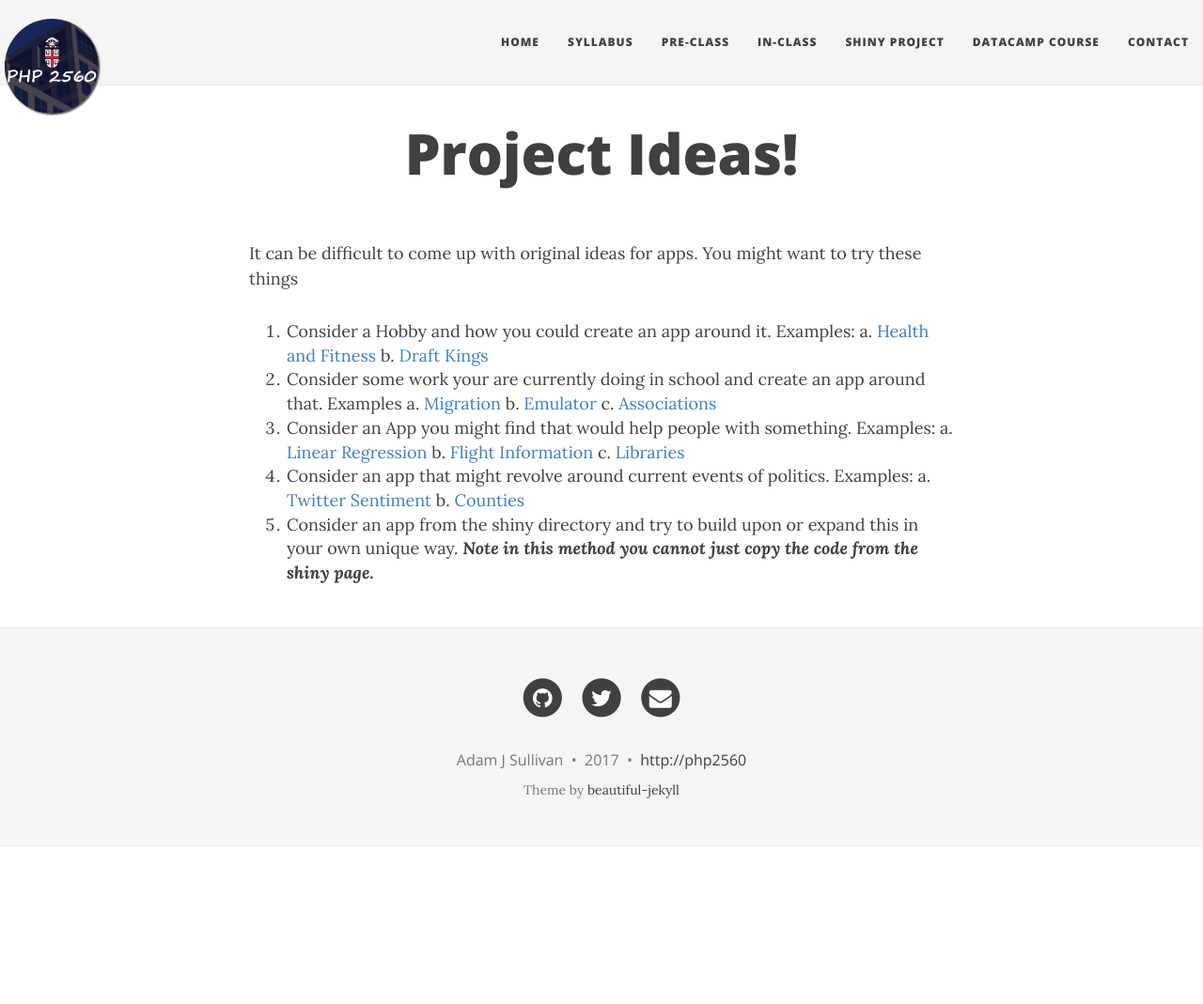
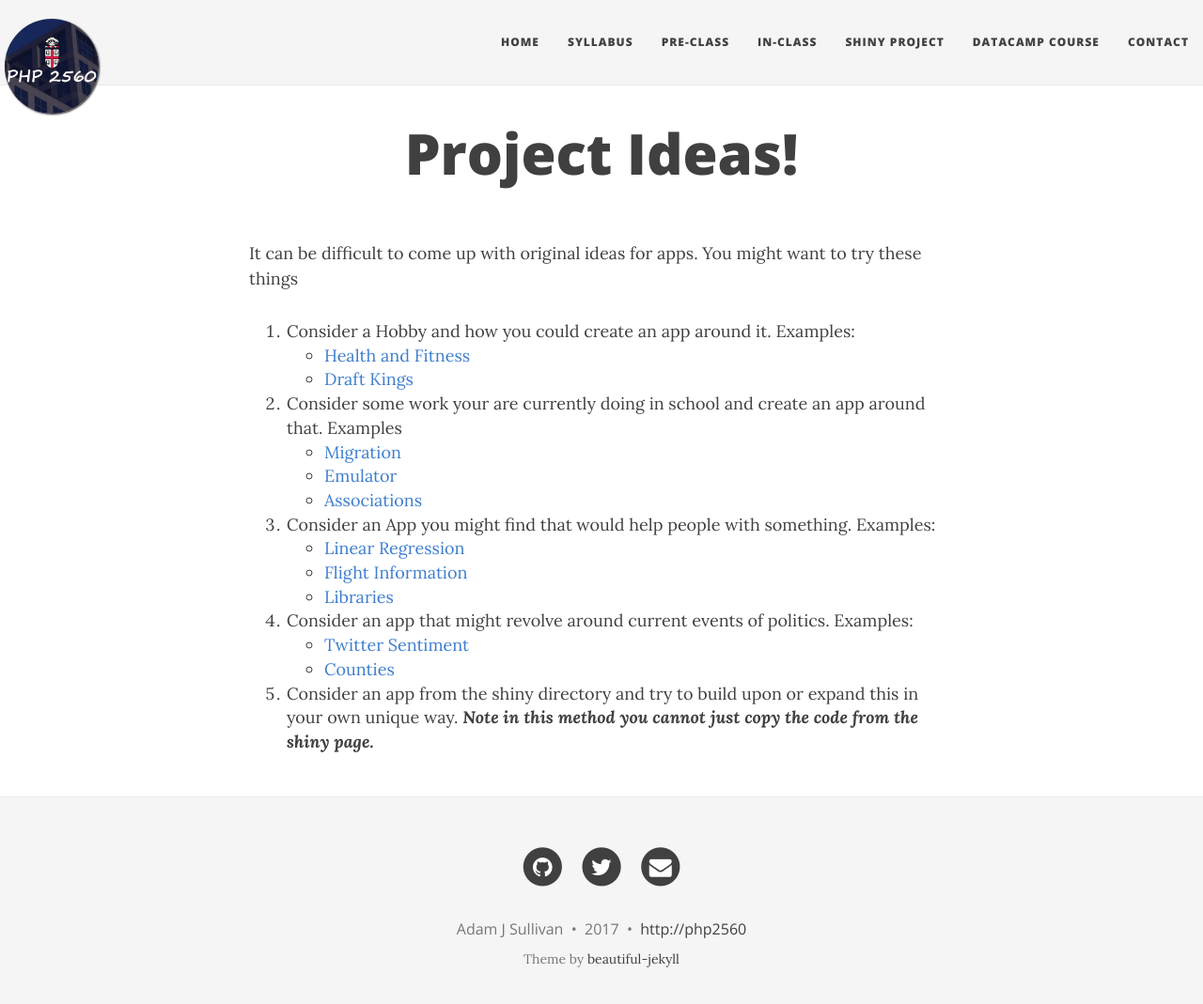
Before and after one commit to php2560/php2560.github.io, a Jekyll site: the page built from ideas.md, in a window 1280 px wide and 1082 px high. Shown: the top 1069 px of the window at 94% size. Built offline with Jekyll 4.4.1, drawn with Linux system fonts in a browser that asks for light colours; nearby versions of some CDN libraries.

```diff
--- a/ideas.md
+++ b/ideas.md
@@ -9,17 +9,17 @@ published: true
 It can be difficult to come up with original ideas for apps. You might want to try these things
 
 1. Consider a Hobby and how you could create an app around it. Examples:
-    a. [Health and Fitness](https://github.com/php2560/Final_Projects/tree/master/01_Spring_2016/02_Health_Fitness)
-    b. [Draft Kings](https://github.com/php2560/Final_Projects/tree/master/01_Spring_2016/01_Draft_Kings)
+    - [Health and Fitness](https://github.com/php2560/Final_Projects/tree/master/01_Spring_2016/02_Health_Fitness)
+    - [Draft Kings](https://github.com/php2560/Final_Projects/tree/master/01_Spring_2016/01_Draft_Kings)
 2. Consider some work your are currently doing in school and create an app around that. Examples
-    a. [Migration](https://github.com/php2560/Final_Projects/tree/master/02_Fall_2016/04_Migration)
-    b. [Emulator](https://github.com/php2560/Final_Projects/tree/master/01_Spring_2016/06_Emulator)
-    c. [Associations](https://github.com/php2560/Final_Projects/tree/master/01_Spring_2016/05_Associations)
+    - [Migration](https://github.com/php2560/Final_Projects/tree/master/02_Fall_2016/04_Migration)
+    - [Emulator](https://github.com/php2560/Final_Projects/tree/master/01_Spring_2016/06_Emulator)
+    - [Associations](https://github.com/php2560/Final_Projects/tree/master/01_Spring_2016/05_Associations)
 3. Consider an App you might find that would help people with something. Examples:
-    a. [Linear Regression](https://github.com/php2560/Final_Projects/tree/master/01_Spring_2016/04_Linear_Regression)
-    b. [Flight Information](https://github.com/php2560/Final_Projects/tree/master/02_Fall_2016/06_Flight_Info)
-    c. [Libraries](https://github.com/php2560/Final_Projects/tree/master/02_Fall_2016/01_Libraries)
+    - [Linear Regression](https://github.com/php2560/Final_Projects/tree/master/01_Spring_2016/04_Linear_Regression)
+    - [Flight Information](https://github.com/php2560/Final_Projects/tree/master/02_Fall_2016/06_Flight_Info)
+    - [Libraries](https://github.com/php2560/Final_Projects/tree/master/02_Fall_2016/01_Libraries)
 4. Consider an app that might revolve around current events of politics. Examples:
-    a. [Twitter Sentiment](https://github.com/php2560/Final_Projects/tree/master/02_Fall_2016/05_Twitter_Sentiment)
-    b. [Counties](https://github.com/php2560/Final_Projects/tree/master/02_Fall_2016/03_Counties)
+    - [Twitter Sentiment](https://github.com/php2560/Final_Projects/tree/master/02_Fall_2016/05_Twitter_Sentiment)
+    - [Counties](https://github.com/php2560/Final_Projects/tree/master/02_Fall_2016/03_Counties)
 5. Consider an app from the shiny directory and try to build upon or expand this in your own unique way. ***Note in this method you cannot just copy the code from the shiny page.***
```
